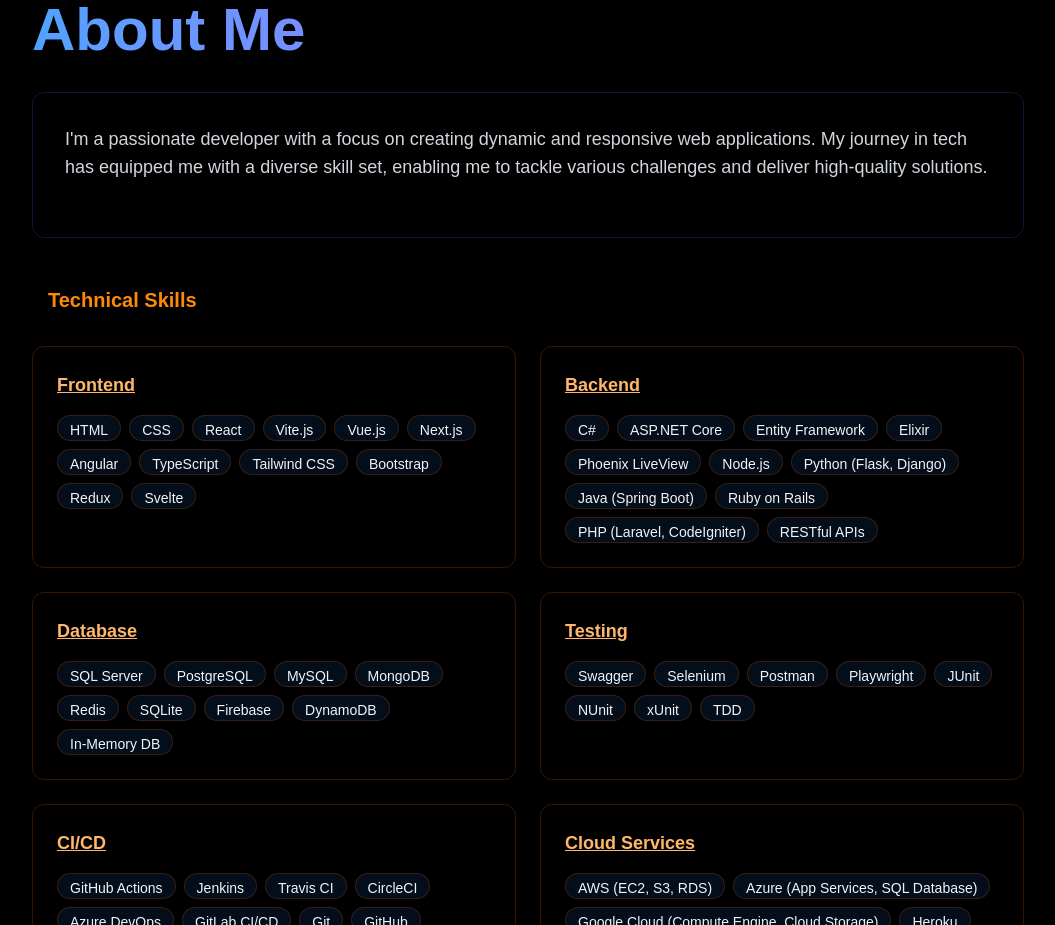
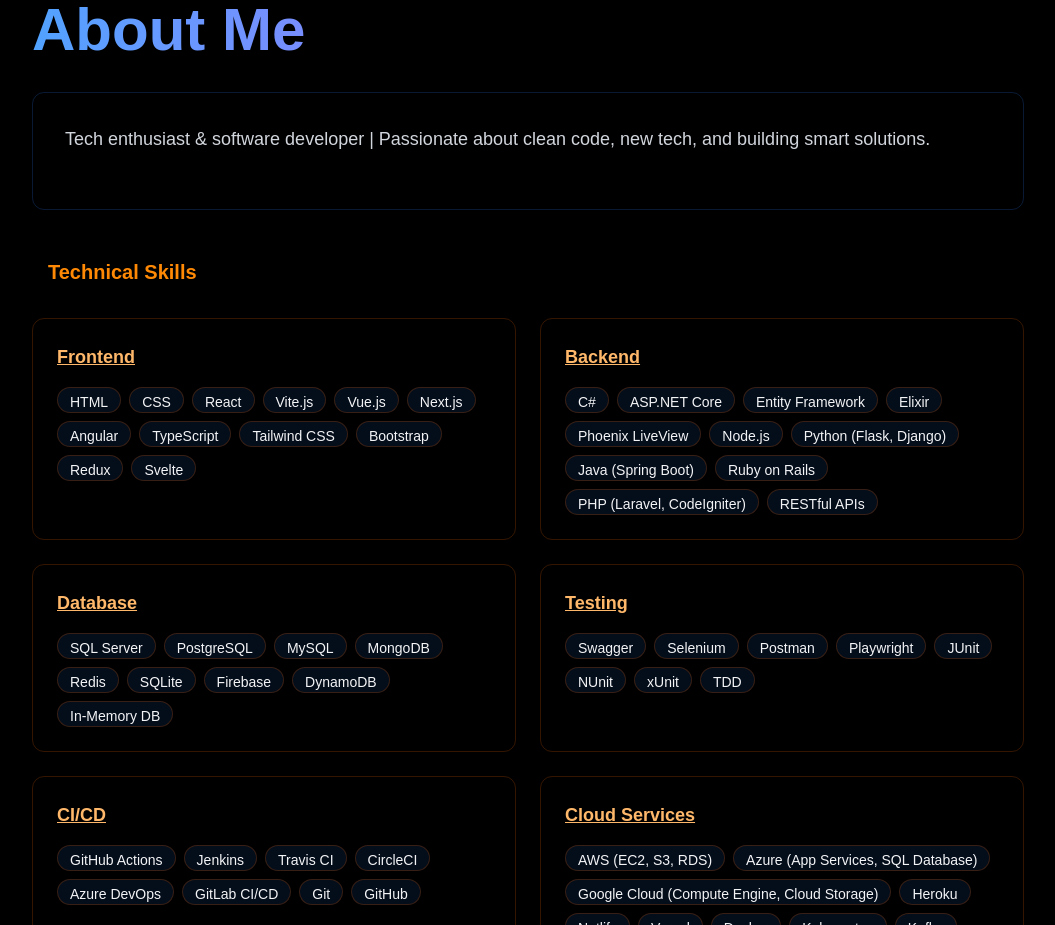
Before and after one commit to awalashfaqul/Ashfaquls-Portfolio, a React (Vite) app: page / in a window 1280 px wide. Shown: the part 880-1805 px from the top of the page, without its empty margins (112-1167 px from the left). Built offline with nearby package versions, Linux system fonts and the light colour scheme.

Commit message:
Updated About's text

```diff
--- a/src/components/sections/About.jsx
+++ b/src/components/sections/About.jsx
@@ -143,9 +143,7 @@
 
             <div className="rounded-xl p-8 border border-blue-500/20 mb-8 hover:-translate-y-1 transition-all">
             <p className="text-gray-300 text-lg mb-6 max-w-m mx-auto">
-                I'm a passionate developer with a focus on creating dynamic and responsive web applications.
-                My journey in tech has equipped me with a diverse skill set, enabling me to tackle various
-                challenges and deliver high-quality solutions.
+                Tech enthusiast & software developer | Passionate about clean code, new tech, and building smart solutions.
                 </p>
             </div>
 
```
